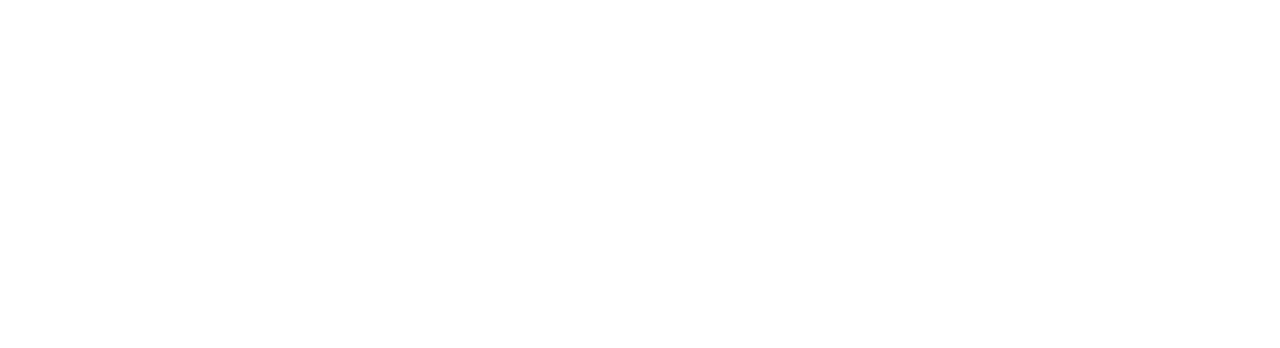
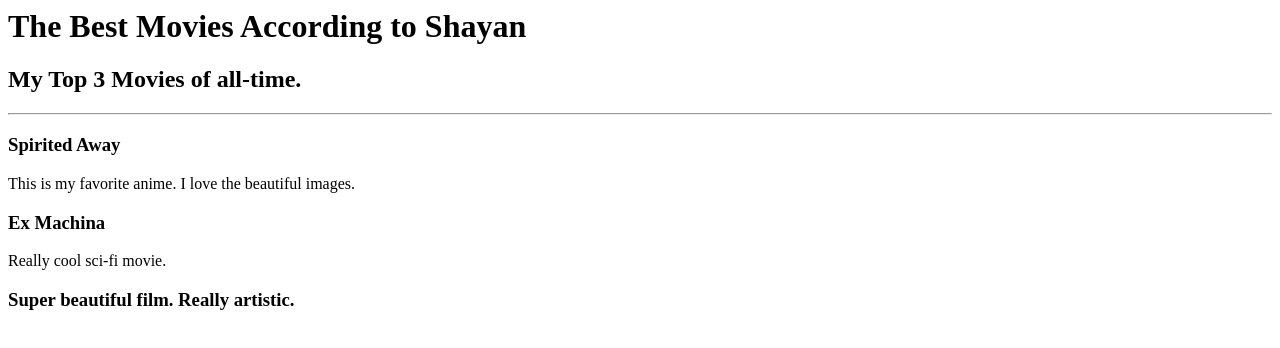
Before and after one commit to shayanrsh/100-Days-of-Code-Python, a plain HTML site: page Day 41 - Movie Ranking/index.html in a window 1280 px wide. Drawn offline with Linux system fonts and the light colour scheme.

Commit message:
Add top 3 favorite movies to index.html

```diff
--- a/Day 41 - Movie Ranking/index.html
+++ b/Day 41 - Movie Ranking/index.html
@@ -1 +1,12 @@
 <!-- Write your code below -->
+
+<h1>The Best Movies According to Shayan</h1>
+<h2>My Top 3 Movies of all-time.</h2>
+<hr>
+<h3>Spirited Away</h3>
+<p>This is my favorite anime. I love the beautiful images.</p>
+
+<h3>Ex Machina</h3>
+<p>Really cool sci-fi movie.</p>
+
+<h3>Super beautiful film. Really artistic.</h3>
```
